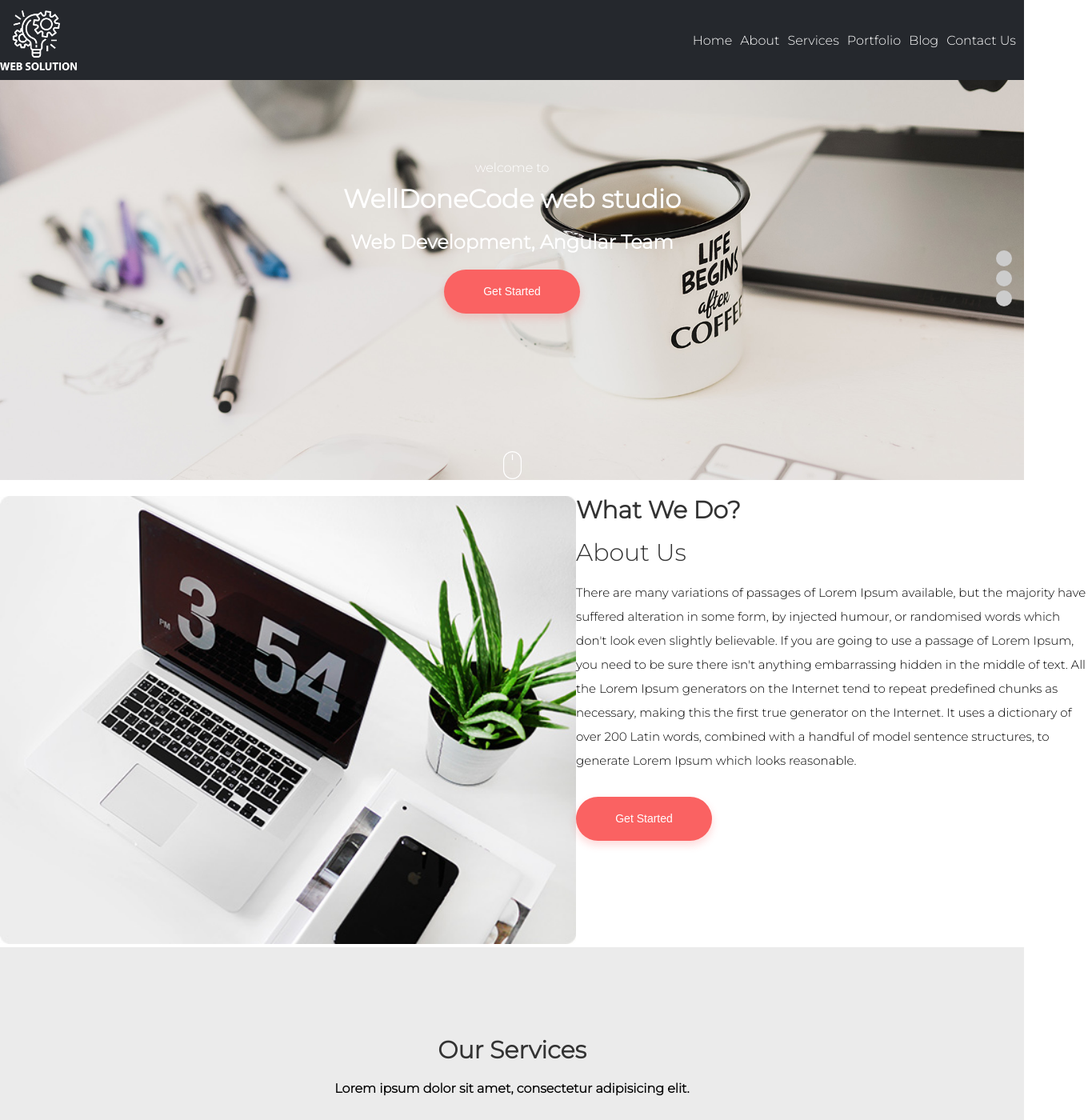
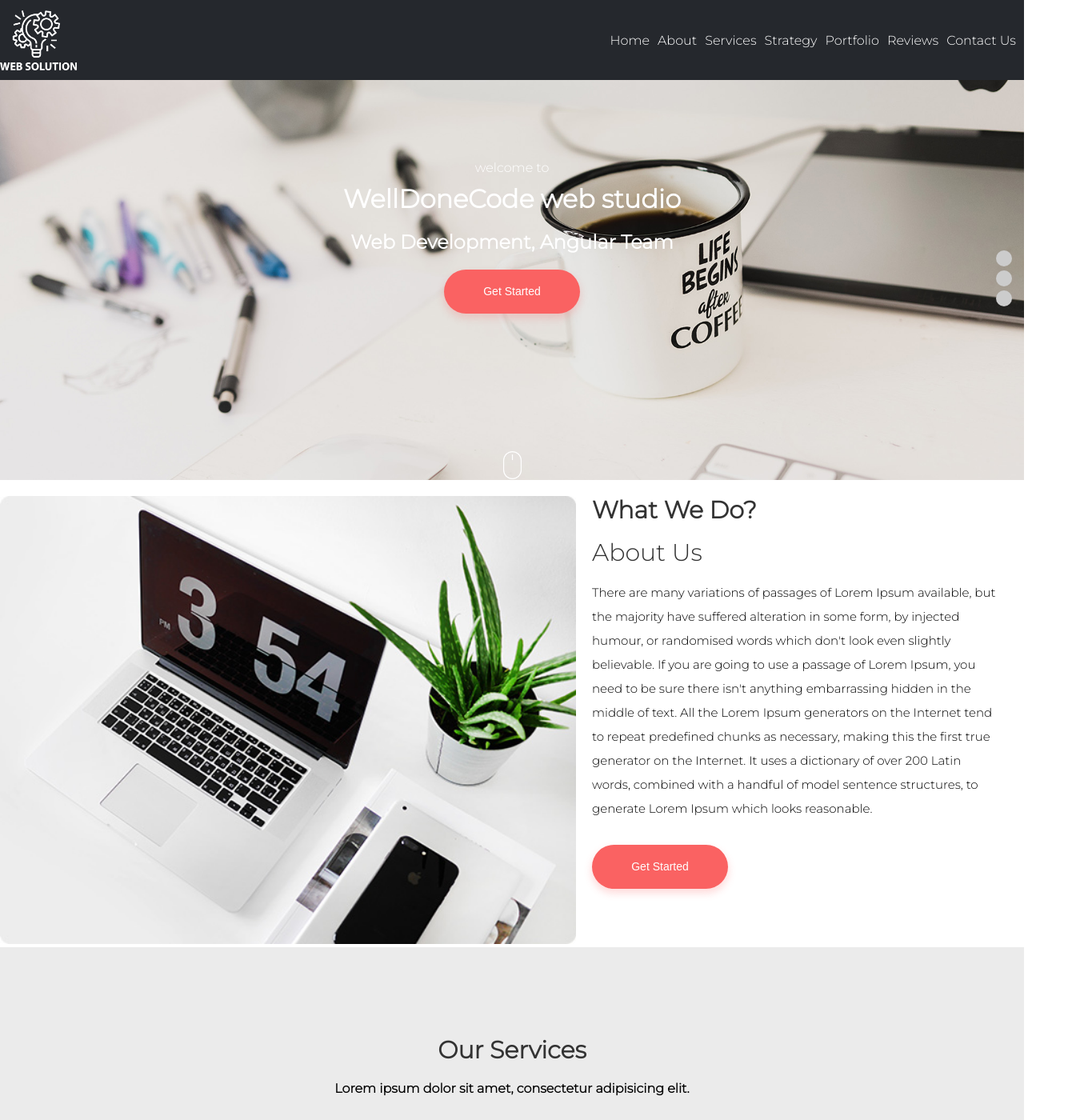
Before and after one commit to Valdemar26/wdc-landing, an Angular app: page / in a window 1280 px wide. Shown: the top 1400 px of the page at 80% size, 1360 px wide, since content can reach past the window. Built offline with nearby package versions, Linux system fonts and the light colour scheme.

Commit message:
13: create service to smooth scrolling to touch-form

```diff
--- a/src/app/components/get-in-touch/get-in-touch.component.html
+++ b/src/app/components/get-in-touch/get-in-touch.component.html
@@ -1,4 +1,4 @@
-<div class="wdc-touch">
+<div class="wdc-touch" id="touch" #touch>
 
   <div class="wdc-details">
     <h2>Lets Get In Touch</h2>
--- a/src/app/components/header-slider/header-slider.component.html
+++ b/src/app/components/header-slider/header-slider.component.html
@@ -8,7 +8,7 @@
     <span>welcome to</span>
     <h1>WellDoneCode web studio</h1>
     <h2>Web Development, Angular Team </h2>
-    <button class="btn">Get Started</button>
+    <button class="btn" (click)="scrollToElement('touch')">Get Started</button>
   </div>
 
   <a href="" class="wdc-mouse">
--- a/src/app/components/header-slider/header-slider.component.ts
+++ b/src/app/components/header-slider/header-slider.component.ts
@@ -1,4 +1,6 @@
 import { Component, OnInit } from '@angular/core';
+
+import { LandingService } from '../../services/landing.service';
 
 @Component({
   selector: 'wdc-header-slider',
@@ -9,7 +11,7 @@ export class HeaderSliderComponent implements OnInit {
 
   public slides = [];
 
-  constructor() { }
+  constructor(private landingService: LandingService) { }
 
   ngOnInit(): void {
     this.slides = [
@@ -22,4 +24,8 @@ export class HeaderSliderComponent implements OnInit {
   slider(): void {
 
   }
+
+  public scrollToElement(target): void {
+    this.landingService.smoothScroll(target);
+  }
 }
--- a/src/app/components/header/header.component.html
+++ b/src/app/components/header/header.component.html
@@ -2,7 +2,9 @@
   <img src="./../../../assets/images/logo.png" class="wdc-logo" alt="logo">
 
   <ul class="wdc-list">
-    <li class="wdc-list-item" *ngFor="let menu of menuList">{{ menu }}</li>
+    <li class="wdc-list-item"
+        *ngFor="let menu of menuList"
+        (click)="scroll(menu)">{{ menu }}</li>
   </ul>
 
 </div>
--- a/src/app/components/header/header.component.ts
+++ b/src/app/components/header/header.component.ts
@@ -13,7 +13,10 @@ export class HeaderComponent implements OnInit {
 
   // todo add smooth scroll
   ngOnInit(): void {
-    this.menuList = ['Home', 'About', 'Services', 'Portfolio', 'Blog', 'Contact Us'];
+    this.menuList = ['Home', 'About', 'Services', 'Strategy', 'Portfolio', 'Reviews', 'Contact Us'];
   }
 
+  public scroll(item): void {
+    console.log(item.toLowerCase());
+  }
 }
--- a/src/app/components/what-we-do/what-we-do.component.html
+++ b/src/app/components/what-we-do/what-we-do.component.html
@@ -13,7 +13,7 @@
       All the Lorem Ipsum generators on the Internet tend to repeat predefined chunks as necessary, making this
       the first true generator on the Internet. It uses a dictionary of over 200 Latin words, combined with a handful
       of model sentence structures, to generate Lorem Ipsum which looks reasonable.</p>
-    <button class="btn">Get Started</button>
+    <button class="btn" (click)="scrollToElement('touch')">Get Started</button>
   </div>
 
 </div>
--- a/src/app/components/what-we-do/what-we-do.component.scss
+++ b/src/app/components/what-we-do/what-we-do.component.scss
@@ -1,12 +1,10 @@
 .wdc-do-wrapper {
   display: flex;
 
+  .wdc-left {
+    flex: 0 0 45%;
+    padding-right: 20px;
 
-  .wdc-left, .wdc-right {
-    flex: 0 0 50%;
-  }
-
-  .wdc-left {
     img {
       width: 720px;
       height: 560px;
@@ -15,6 +13,7 @@
   }
 
   .wdc-right {
+    flex: 0 0 40%;
 
     h2 {
       font-weight: bold;
--- a/src/app/components/what-we-do/what-we-do.component.ts
+++ b/src/app/components/what-we-do/what-we-do.component.ts
@@ -1,4 +1,6 @@
 import { Component, OnInit } from '@angular/core';
+
+import { LandingService } from '../../services/landing.service';
 
 @Component({
   selector: 'wdc-what-we-do',
@@ -7,9 +9,12 @@ import { Component, OnInit } from '@angular/core';
 })
 export class WhatWeDoComponent implements OnInit {
 
-  constructor() { }
+  constructor(private landingService: LandingService) { }
 
   ngOnInit(): void {
   }
 
+  public scrollToElement(target: string): void {
+    this.landingService.smoothScroll(target);
+  }
 }
--- /dev/null
+++ b/src/app/services/landing.service.ts
@@ -0,0 +1,14 @@
+import { Injectable } from '@angular/core';
+
+@Injectable({
+  providedIn: 'root'
+})
+export class LandingService {
+
+  constructor() { }
+
+  public smoothScroll(target): void {
+    const elementToScroll = document.getElementById(target);
+    elementToScroll.scrollIntoView({behavior: 'smooth', block: 'start', inline: 'nearest'});
+  }
+}
--- a/src/styles.scss
+++ b/src/styles.scss
@@ -10,7 +10,7 @@ body {
 
 /* button */
 
-.btn {
+.btn {  // todo add 'click' raised effect as in material button
   color: #fff;
   font-size: 14px;
   background-color: #fa6262;
@@ -23,6 +23,7 @@ body {
   width: 170px;
   border: none;
   transition: background-color 0.3s ease-in;
+  outline: none;
 
   &:hover {
     cursor: pointer;
```
